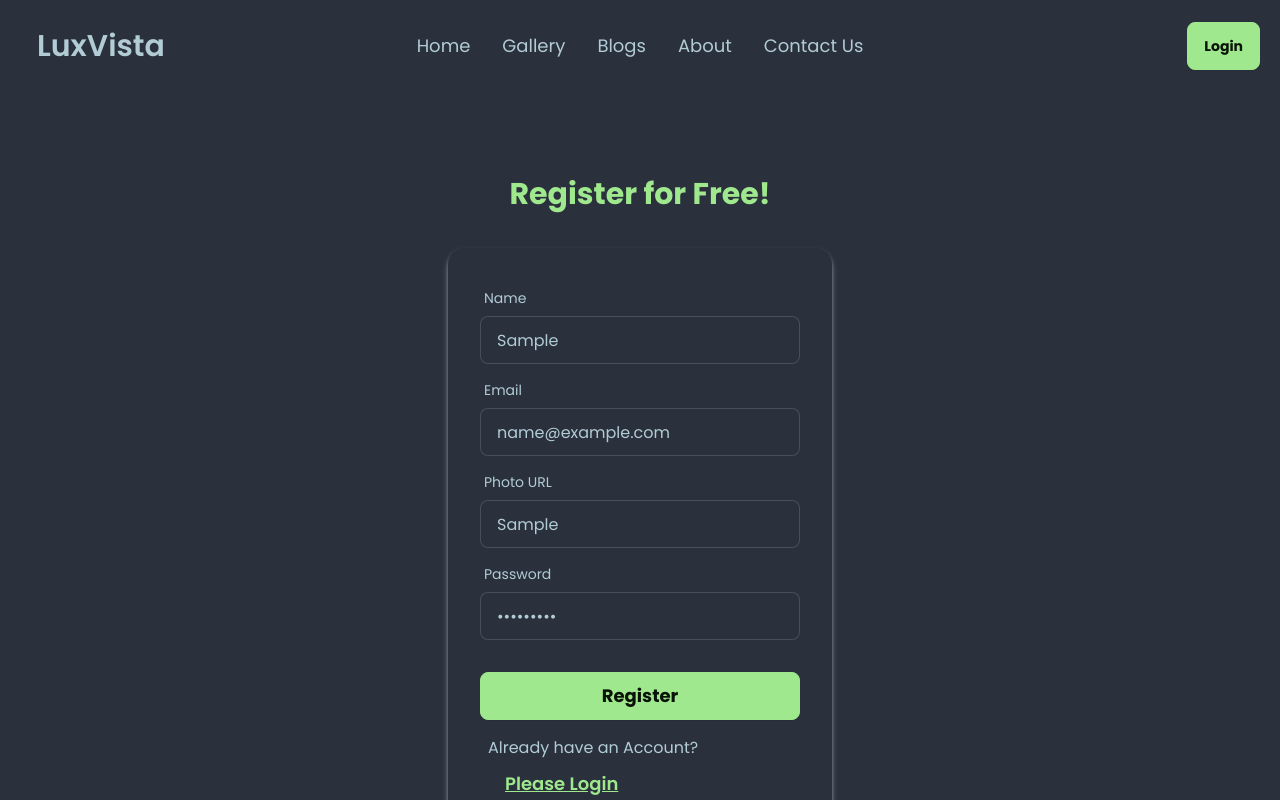
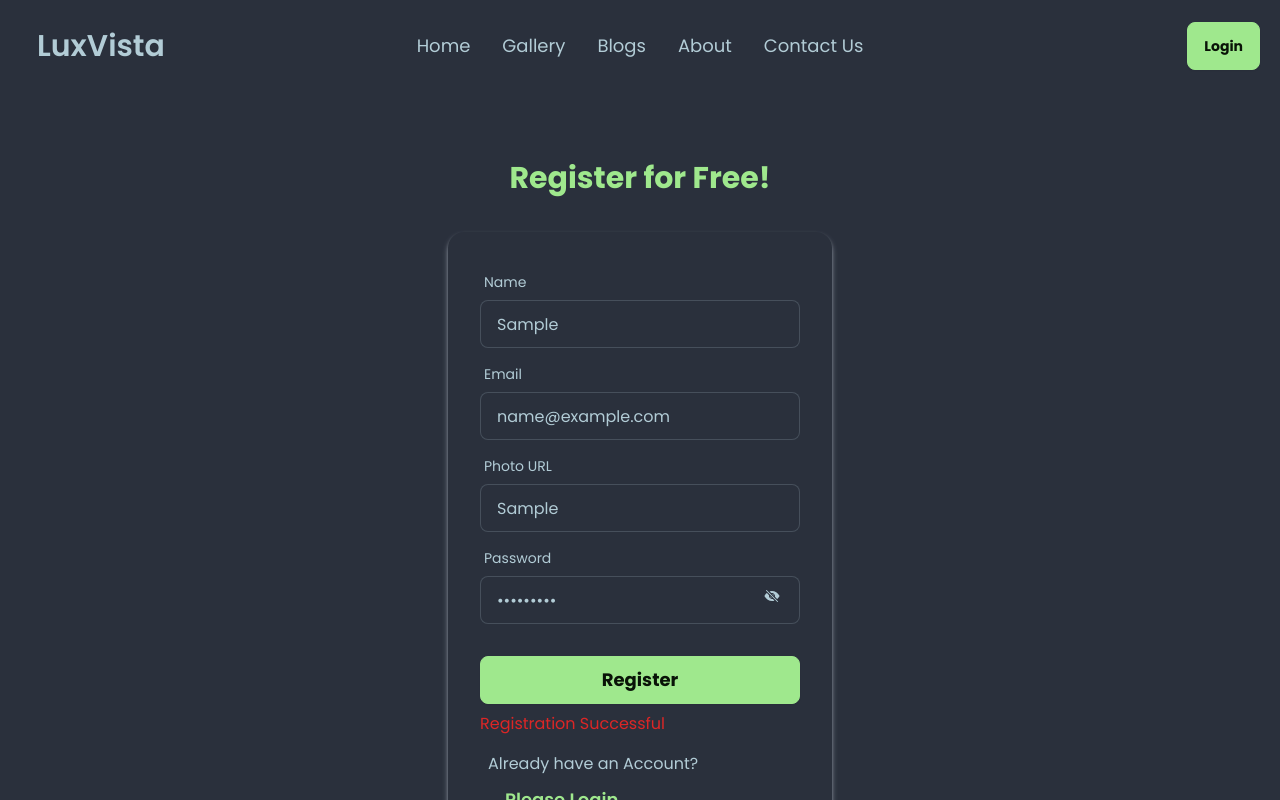
Before and after one commit to IshratMishu/Real-Estate-Website, a React (Vite) app: page /registration in a window 1280 px wide. Both pictures are taken after typing "Sample", "name@example.com", "Sample", "Sample123" into the empty fields and a click on the button "Register". Shown: the top 800 px of the page. Built offline with nearby package versions, Linux system fonts and the light colour scheme; no server answers.

Commit message:
password validation process applied

```diff
--- a/src/Components/Registration/Registration.jsx
+++ b/src/Components/Registration/Registration.jsx
@@ -2,23 +2,39 @@
 import { Link, useNavigate } from "react-router-dom";
 import { useForm } from "react-hook-form";
 import useAuth from "../../Hooks/useAuth";
+import { useState } from "react";
+import { IoEye } from "react-icons/io5";
+import { IoEyeOff } from "react-icons/io5";
 
 
 const Registration = () => {
     const { createUser, updateUserProfile } = useAuth();
+    const [passwordError, setPasswordError] = useState('');
+    const [passwordSuccess, setPasswordSuccess] = useState('');
+    const [showPassword, setShowPassword] = useState(false);
 
+
+
+    const navigate = useNavigate();
+    const from = "/";
     const {
         register,
         handleSubmit,
         formState: { errors },
     } = useForm();
 
-  // navigation systems
-  const navigate = useNavigate();
-  const from = "/";
 
     const onSubmit = (data) => {
+
         const { email, password, image, fullName } = data;
+
+        if (!/(?=.*[A-Z])(?=.*[a-z]).{6,}/.test(password)) {
+            setPasswordError('Password must contain at least one uppercase letter (A-Z), one lowercase letter (a-z), and be at least 6 characters long.');
+            return;
+        } else {
+            setPasswordSuccess('Registration Successful')
+        }
+
 
         //create user and update profile
         createUser(email, password)
@@ -29,6 +45,7 @@ const Registration = () => {
                     });
             });
     };
+
 
 
 
@@ -44,7 +61,7 @@ const Registration = () => {
                             <label className="label">
                                 <span className="label-text">Name</span>
                             </label>
-                            <input type="text" placeholder="your name" className="input input-bordered" {...register("name", { required: true })}/>
+                            <input type="text" placeholder="your name" className="input input-bordered" {...register("name", { required: true })} />
                             {errors.name && <span className="text-secondary">This field is required</span>}
                         </div>
                         <div className="form-control">
@@ -58,18 +75,33 @@ const Registration = () => {
                             <label className="label">
                                 <span className="label-text">Photo URL</span>
                             </label>
-                            <input type="text" placeholder="photo url" className="input input-bordered" {...register("photo")}/>
+                            <input type="text" placeholder="photo url" className="input input-bordered" {...register("photo", { required: true })} />
+                            {errors.photo && <span className="text-secondary">This field is required</span>}
                         </div>
-                        <div className="form-control">
+                        <div className="form-control relative">
                             <label className="label">
                                 <span className="label-text">Password</span>
                             </label>
-                            <input type="password" placeholder="password" className="input input-bordered" {...register("password", { required: true })} />
+                            <input type={showPassword ? "text" : "password"}
+                                placeholder="password"
+                                className="input input-bordered \"
+                                {...register("password", { required: true })} />
+                            <span className="absolute top-12 right-5" onClick={() => { setShowPassword(!showPassword) }}>
+                                {
+                                    showPassword ? <IoEye /> : <IoEyeOff />
+                                }
+                            </span>
                             {errors.password && <span className="text-secondary">This field is required</span>}
+                            {
+                                passwordError && <p className="text-red-600">{passwordError}</p>
+                            }
                         </div>
                         <div className="form-control mt-6">
                             <button className="btn btn-primary font-bold text-lg">Register</button>
                         </div>
+                        {
+                            passwordSuccess && <p className="text-red-600">{passwordSuccess}</p>
+                        }
                         <p className="p-2">Already have an Account? <Link to="/login"><button className="btn btn-link text-lg">Please Login</button></Link></p>
                     </form>
                 </div>
```
Lines whose indentation alone changed are shown as unchanged.
